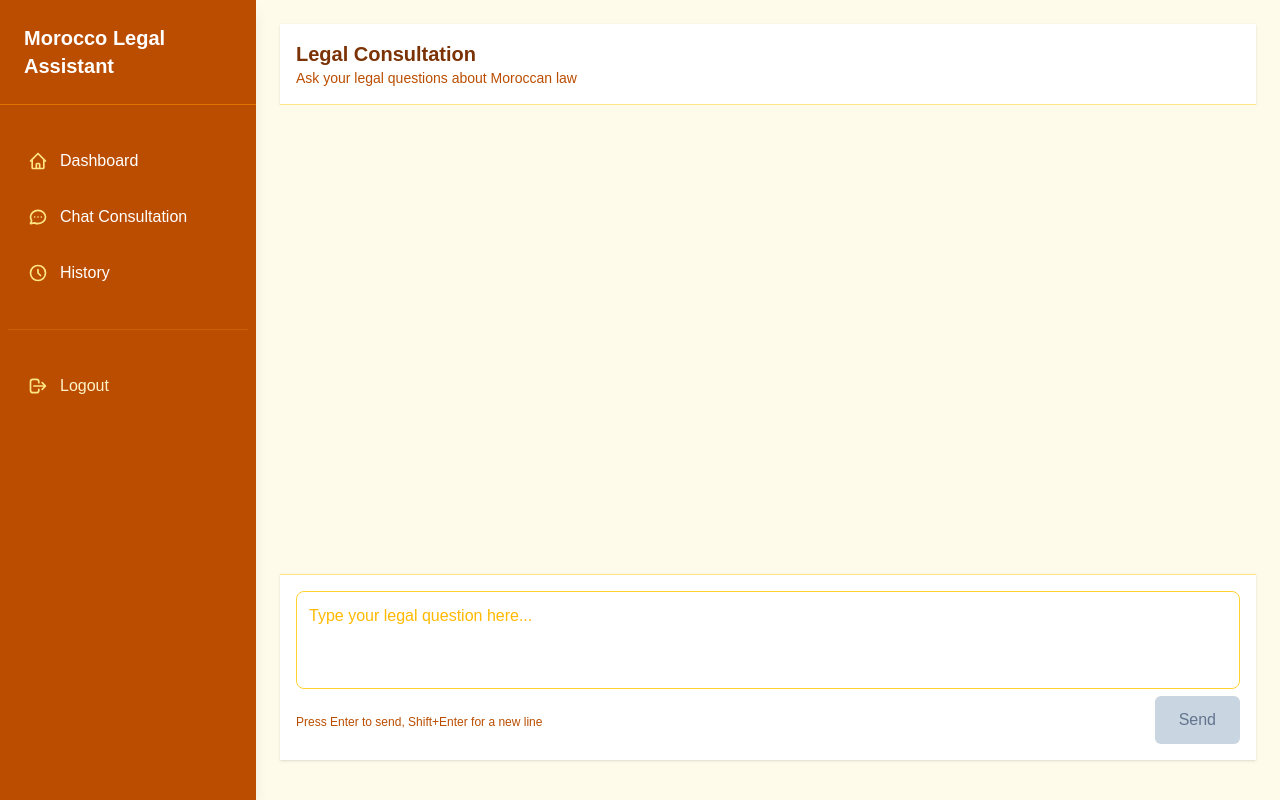
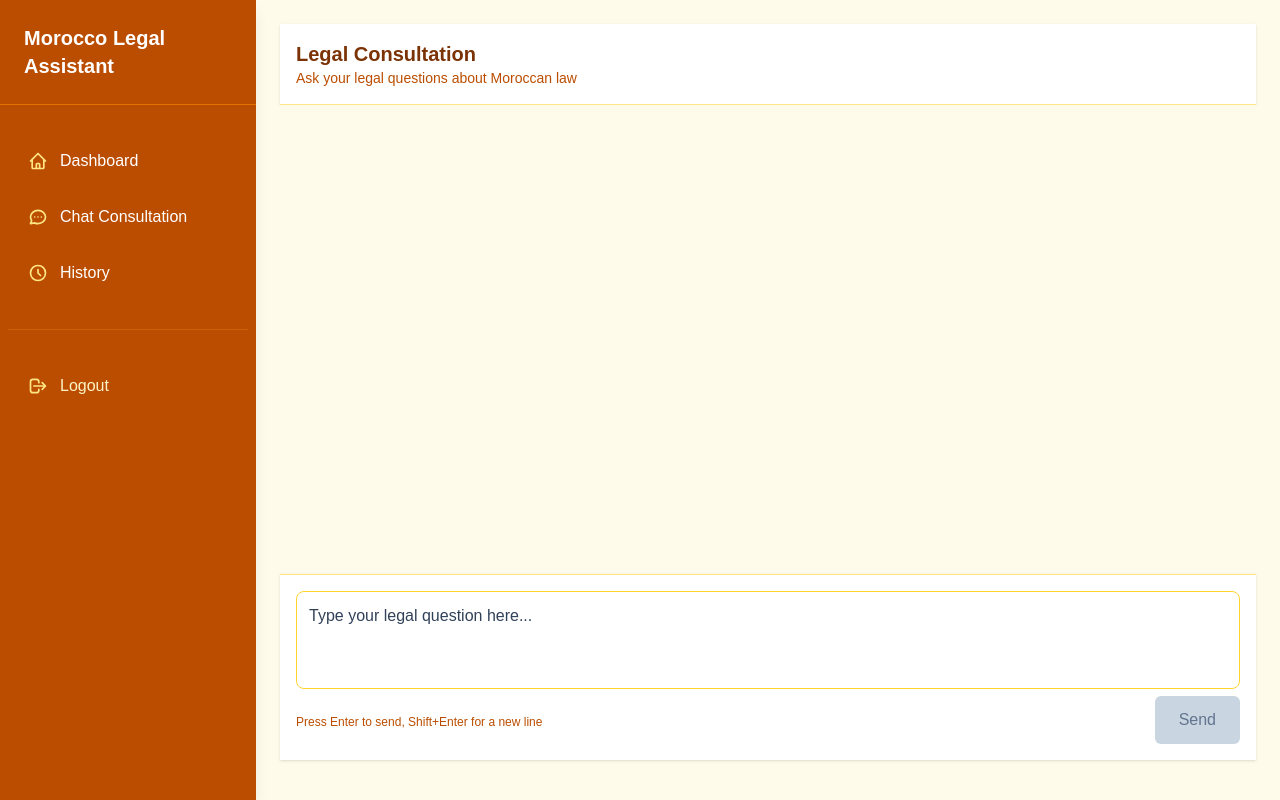
Before and after one commit to ayoubdya/Moroccan-AI-Law-Assistant, a Next.js app in the folder webapp/: page /chat in a window 1280 px wide. Built offline with nearby package versions, Linux system fonts and the light colour scheme; sample sign-in values are in the browser's storage.

Commit message:
fixing the chatinput

```diff
--- a/webapp/app/components/chat/ChatInput.tsx
+++ b/webapp/app/components/chat/ChatInput.tsx
@@ -63,7 +63,7 @@ export default function ChatInput({ onSendMessage, disabled = false }: ChatInput
             onChange={handleInputChange}
             onKeyDown={handleKeyDown}
             placeholder="Type your legal question here..."
-            className={`w-full border border-amber-300 rounded-lg p-3 focus:outline-none focus:ring-2 focus:ring-slate-600 focus:border-slate-600 resize-none placeholder-amber-400 text-amber-900 ${isRtlInput ? 'rtl-input' : 'ltr-input'}`}
+            className={`w-full border border-amber-300 rounded-lg p-3 focus:outline-none focus:ring-2 focus:ring-slate-600 focus:border-slate-600 resize-none placeholder-slate-700 text-black ${isRtlInput ? 'rtl-input' : 'ltr-input'}`}
             dir={isRtlInput ? 'rtl' : 'ltr'}
             rows={3}
             disabled={disabled}
```
